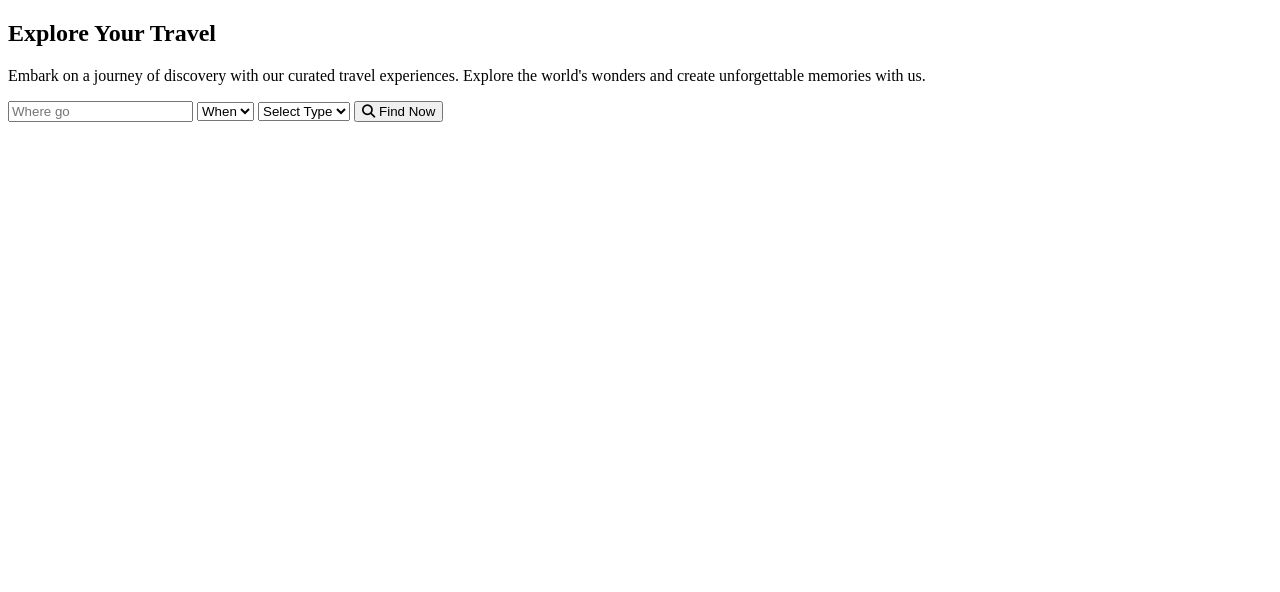
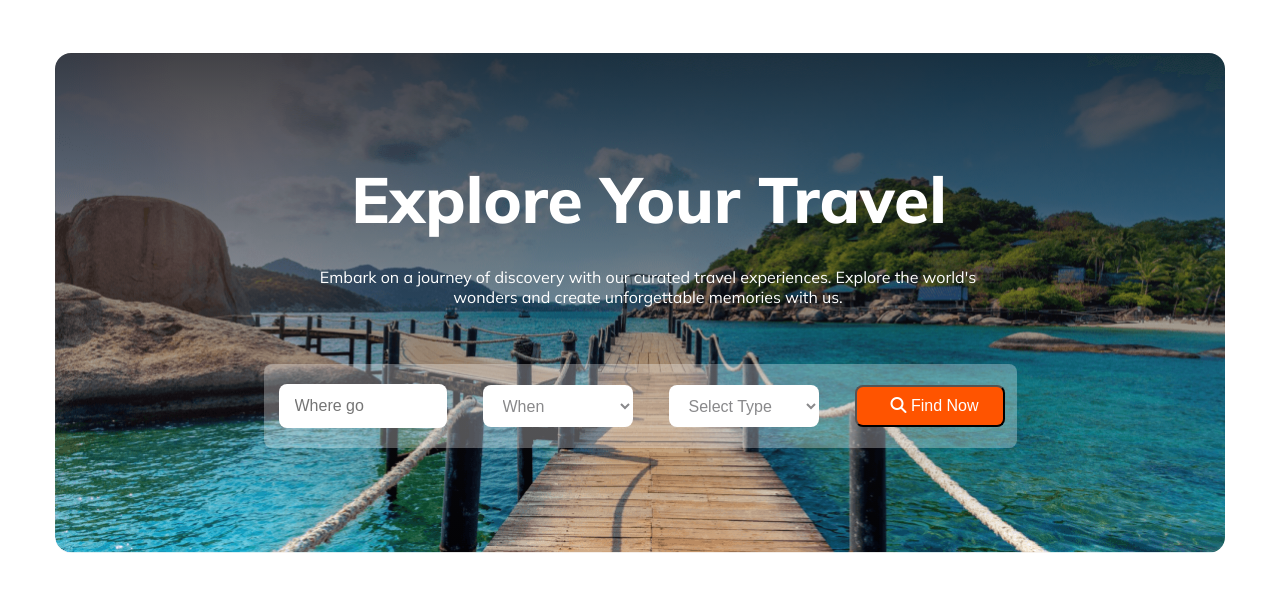
Before and after one commit to ShahnazFR/A2-Shahnaz, a plain HTML site: page index.html in a window 1280 px wide. Drawn offline with Linux system fonts and the light colour scheme; the site is published under a folder, as on GitHub Pages, so addresses that start at the root find nothing.

Commit message:
style path is changed

```diff
--- a/index.html
+++ b/index.html
@@ -5,7 +5,7 @@
     <meta charset="UTF-8">
     <meta name="viewport" content="width=device-width, initial-scale=1.0">
     <title>Assignment 2 by Shahnaz</title>
-    <link rel="stylesheet" href="/styles/travel.css">
+    <link rel="stylesheet" href="./styles/travel.css">
     <link rel="preconnect" href="https://fonts.googleapis.com">
     <link rel="preconnect" href="https://fonts.gstatic.com" crossorigin>
     <link
```
